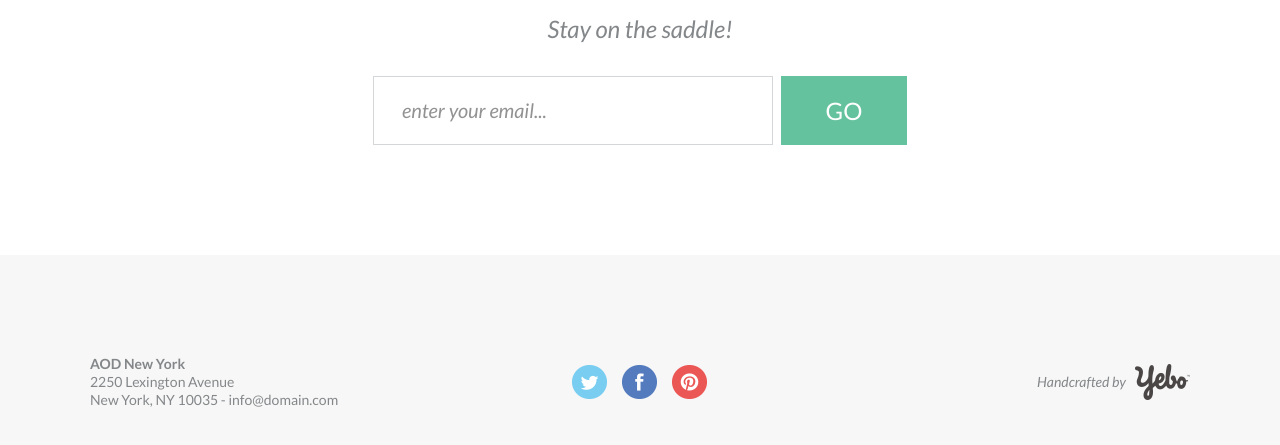
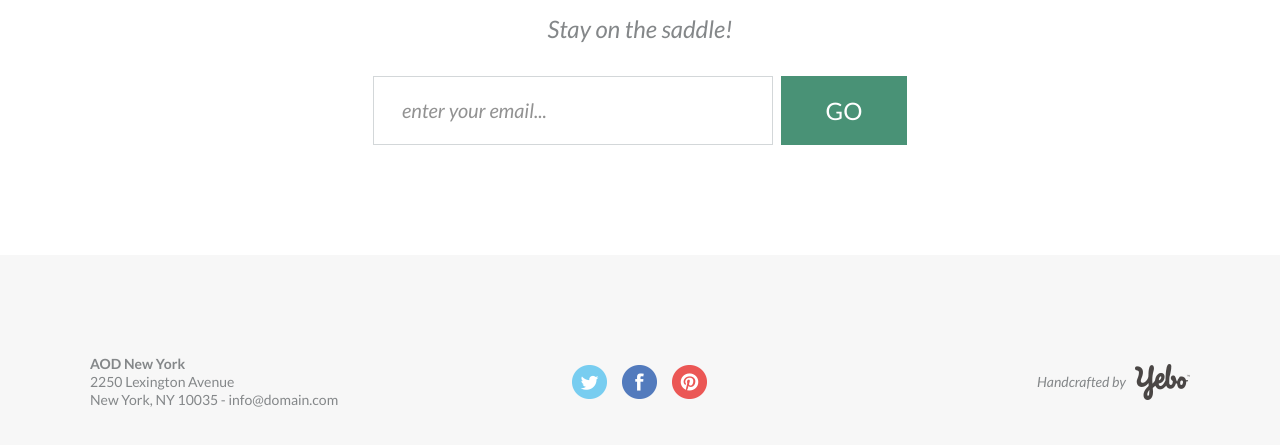
Before and after one commit to Rasuljon-Halimov/site, a plain HTML site: page index.html in a window 1280 px wide. In both pictures the pointer is over the button "GO". Shown: the part 4158-4603 px from the top of the page. Drawn offline with nearby package versions, Linux system fonts and the light colour scheme.

Commit message:
updeted styles

```diff
--- a/css/style.css
+++ b/css/style.css
@@ -954,6 +954,9 @@ h1, h2, h3, h4, h5, h6 {
 	font-weight: 300;
 	background-color: #64c29e;
 }
+.subscribe__btn:hover{
+	background-color: #499276;
+}
 @media (max-width: 750px) {
 	.subscribe__body {
 		padding: 50px 0;
```
